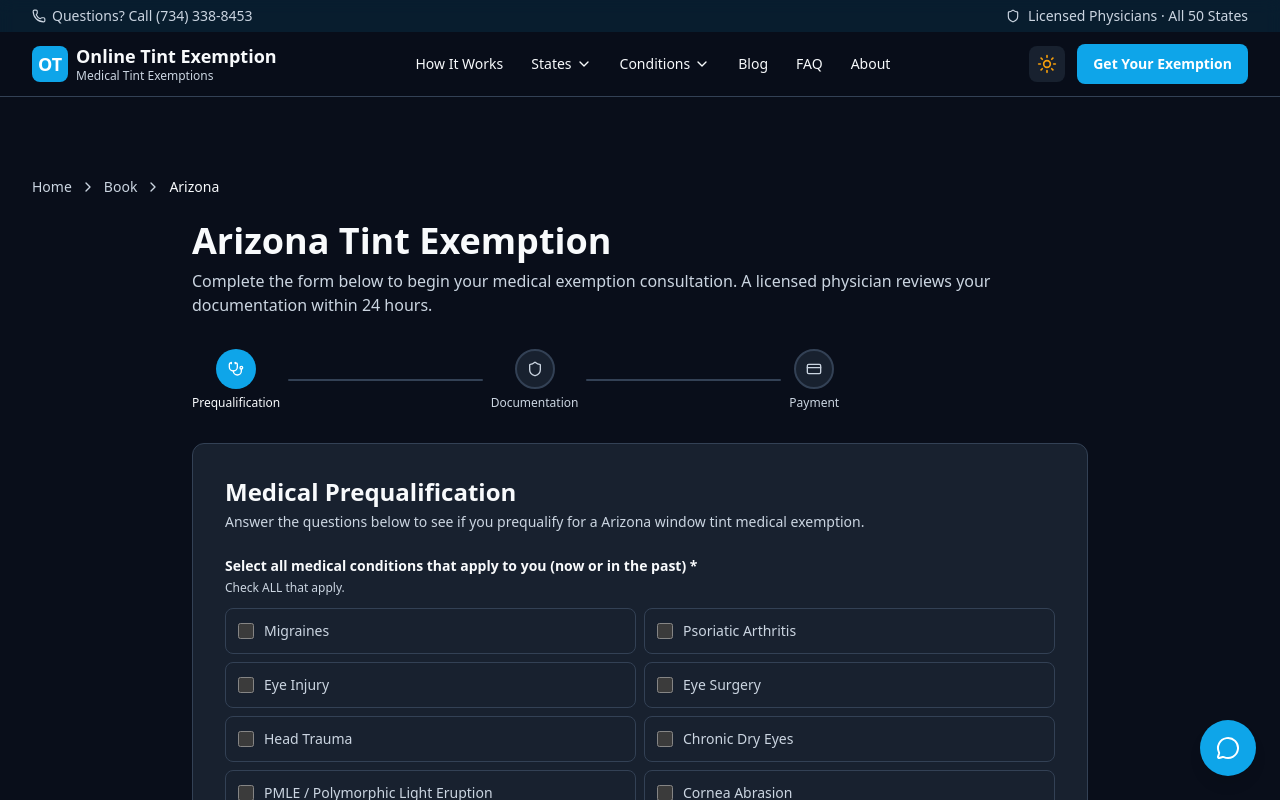
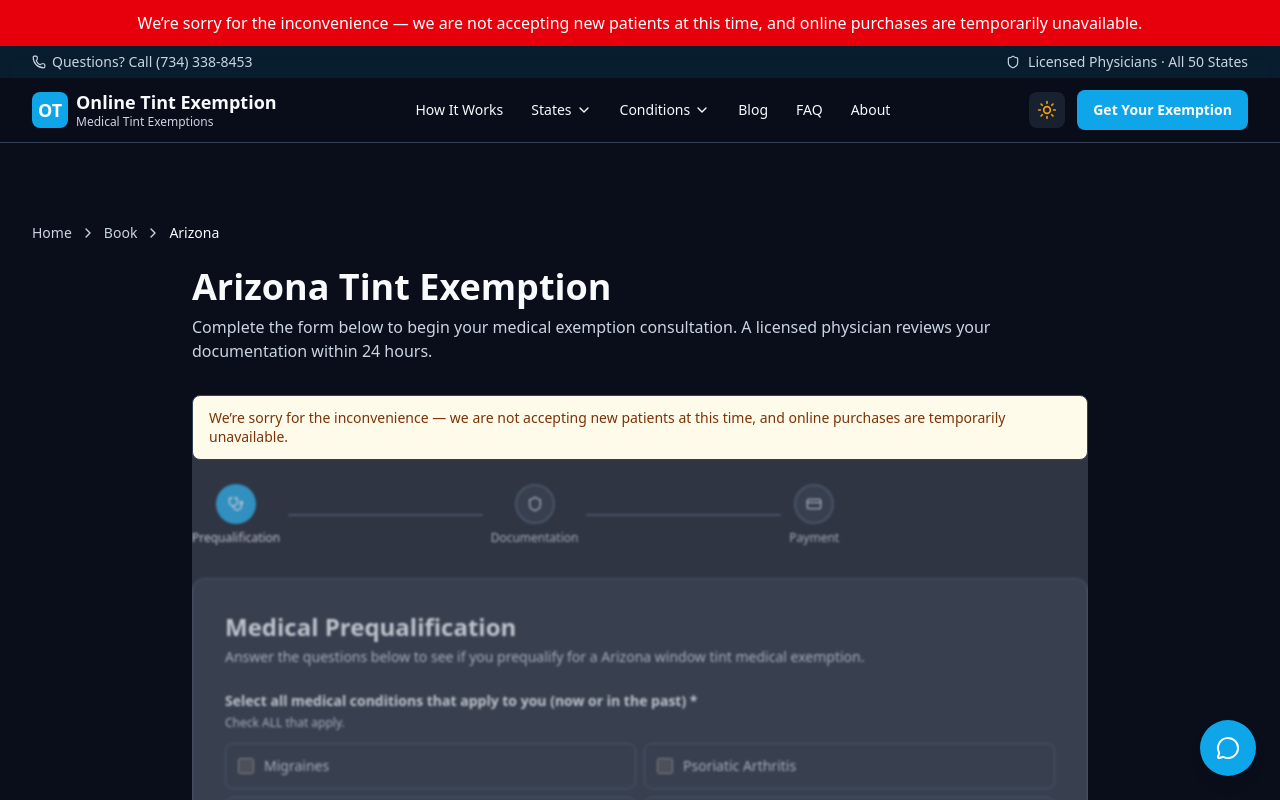
Before and after one commit to FacelessMedia/onlinetintexemption, a Next.js app: page /book/arizona in a window 1280 px wide. Shown: the top 800 px of the page. Built offline with nearby package versions, Linux system fonts and the light colour scheme.

Commit message:
feat: temporarily pause online purchasing (top banner + disabled/grayed booking form + popup) while switching payment providers

```diff
--- a/src/app/layout.tsx
+++ b/src/app/layout.tsx
@@ -1,4 +1,5 @@
 import type { Metadata } from "next";
+import { PauseBanner } from "@/components/purchase-pause";
 import { Geist, Geist_Mono } from "next/font/google";
 import { ThemeProvider } from "@/components/theme-provider";
 import { Header } from "@/components/layout/header";
@@ -51,7 +52,8 @@ export default function RootLayout({
           enableSystem={false}
           disableTransitionOnChange
         >
-          <Header />
+          <PauseBanner />
+        <Header />
           <main className="flex-1">{children}</main>
           <Footer />
           <Chatbot />
--- a/src/components/booking-form.tsx
+++ b/src/components/booking-form.tsx
@@ -26,6 +26,7 @@ import {
   requiredDocumentation,
   isPrequalified,
 } from "@/lib/prequalification";
+import { PurchasePauseGate } from "@/components/purchase-pause";
 
 const SITE_NAME = "Online Tint Exemption";
 
@@ -549,7 +550,8 @@ export function BookingForm({
   }
 
   return (
-    <div className="mx-auto max-w-4xl">
+    <div className="relative mx-auto max-w-4xl">
+      <PurchasePauseGate />
       {/* Progress Bar */}
       <div className="mb-8">
         <div className="flex items-center justify-between">
--- /dev/null
+++ b/src/components/purchase-pause.tsx
@@ -0,0 +1,87 @@
+"use client";
+
+// ===========================================================================
+// TEMPORARY PURCHASE PAUSE (added 2026-06-18 while switching payment providers).
+// We cannot accept payments right now, so the booking form is disabled and a
+// banner is shown site-wide.
+//
+// >>> TO RE-ENABLE PURCHASING: set PURCHASE_PAUSED to false below and redeploy.
+//     That single change removes the banner, the form disclaimer, the gray-out
+//     overlay and the popup on every page. Nothing else needs to be undone.
+//     (Generated by content_engine/pause_purchasing.mjs - see
+//      content_engine/docs/PURCHASE_PAUSE.md)
+// ===========================================================================
+import { useState } from "react";
+
+export const PURCHASE_PAUSED = true;
+
+export const PAUSE_MESSAGE =
+  "We’re sorry for the inconvenience — we are not accepting new patients at this time, and online purchases are temporarily unavailable.";
+
+// Full-width banner rendered at the very top of every page (from layout.tsx).
+export function PauseBanner() {
+  if (!PURCHASE_PAUSED) return null;
+  return (
+    <div
+      role="alert"
+      className="w-full bg-red-600 px-4 py-3 text-center text-sm font-medium leading-snug text-white sm:text-base"
+    >
+      {PAUSE_MESSAGE}
+    </div>
+  );
+}
+
+// Sits inside the booking form's root container. Shows the disclaimer at the top
+// of the form, grays the entire form out, intercepts every click (so the user
+// can never advance past step 1) and opens a popup with the same message.
+// Renders nothing when PURCHASE_PAUSED is false (form behaves normally).
+export function PurchasePauseGate() {
+  const [showModal, setShowModal] = useState(false);
+  if (!PURCHASE_PAUSED) return null;
+  return (
+    <>
+      {/* Disclaimer pinned to the top of the form (kept bright above the overlay). */}
+      <div className="relative z-30 mb-6 rounded-lg border border-amber-300 bg-amber-50 px-4 py-3 text-sm font-medium leading-snug text-amber-900">
+        {PAUSE_MESSAGE}
+      </div>
+
+      {/* Gray-out overlay: dims the form, blocks all interaction and opens the
+          popup on any click. Covers the whole relative form container. */}
+      <button
+        type="button"
+        aria-label="Online purchases are temporarily unavailable"
+        onClick={() => setShowModal(true)}
+        className="absolute inset-0 z-20 h-full w-full cursor-not-allowed rounded-xl bg-gray-500/40 backdrop-blur-[1px]"
+      />
+
+      {/* Popup modal shown when the disabled form is clicked. */}
+      {showModal && (
+        <div
+          className="fixed inset-0 z-[100] flex items-center justify-center bg-black/50 p-4"
+          onClick={() => setShowModal(false)}
+        >
+          <div
+            role="dialog"
+            aria-modal="true"
+            onClick={(e) => e.stopPropagation()}
+            className="w-full max-w-md rounded-2xl bg-white p-6 text-center shadow-2xl"
+          >
+            <h2 className="text-lg font-bold text-gray-900">
+              Purchases Temporarily Unavailable
+            </h2>
+            <p className="mt-3 text-sm leading-relaxed text-gray-600">
+              {PAUSE_MESSAGE}
+            </p>
+            <button
+              type="button"
+              onClick={() => setShowModal(false)}
+              className="mt-6 inline-flex w-full items-center justify-center rounded-lg bg-red-600 px-5 py-3 text-sm font-semibold text-white transition-colors hover:bg-red-700"
+            >
+              Close
+            </button>
+          </div>
+        </div>
+      )}
+    </>
+  );
+}
```
